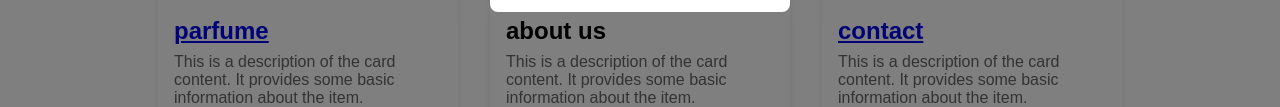
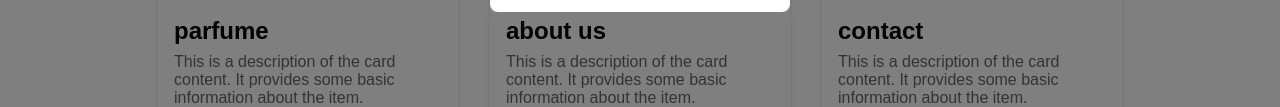
Before and after one commit to FRANKEN25/parfume, a plain HTML site: page index.html in a window 1280 px wide. Shown: the part 487-594 px from the top of the page. Drawn offline with Linux system fonts and the light colour scheme.

Commit message:
Update index.html

```diff
--- a/index.html
+++ b/index.html
@@ -222,10 +222,9 @@
       font-size: 1.5rem;
     }
 
-    .card .img h3 a {
-      color:#0000;
+     .card .content h3 a {
+      color: #000000;
       text-decoration: none;
-
     }
 
     .card .content p {
```
